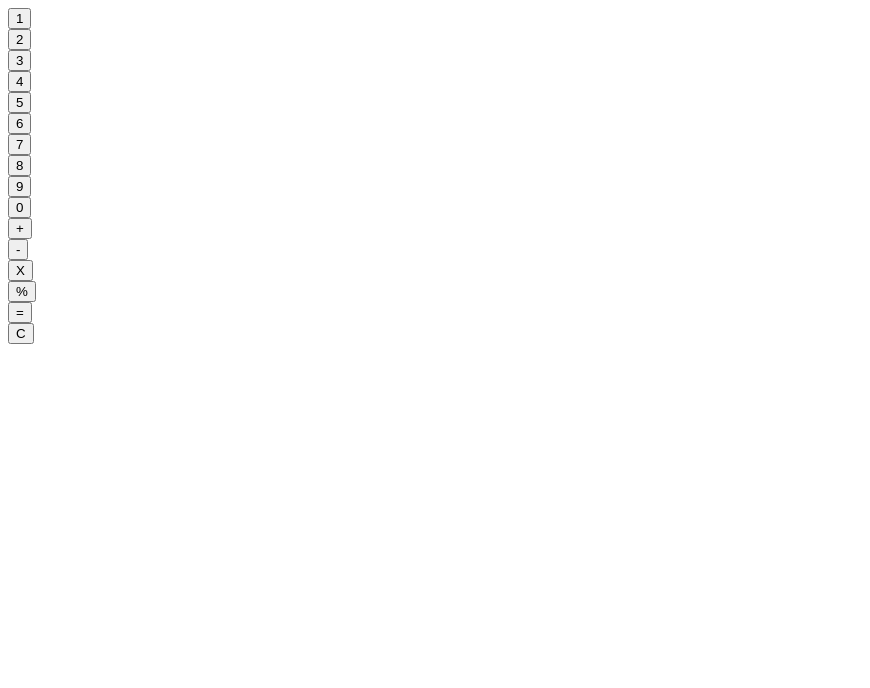
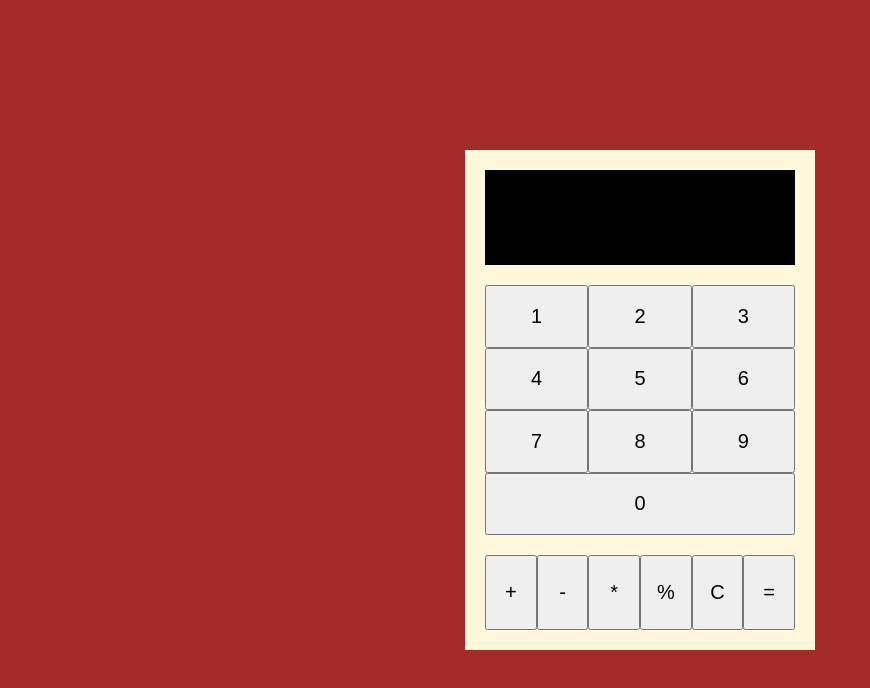
Before and after one commit to santiago4343/Calculator, a plain HTML site: page index.html in a window 1280 px wide. Shown: the whole page, without its empty margins (0-870 px from the left). Drawn offline with Linux system fonts and the light colour scheme.

Commit message:
Finished the basic html and css of the project.

```diff
--- a/index.html
+++ b/index.html
@@ -4,27 +4,42 @@
     <meta charset="UTF-8">
     <meta name="viewport" content="width=device-width, initial-scale=1.0">
     <title>Calculator</title>
-    <styles rel="stylesheet" href="styles.css"></styles>
+    <link rel="stylesheet" href="styles.css">
 </head>
 <body>
-    <div id="Calculator">
-        <div class="number"><button>1</button></div>
-        <div class="number"><button>2</button></div>
-        <div class="number"><button>3</button></div>
-        <div class="number"><button>4</button></div>
-        <div class="number"><button>5</button></div>
-        <div class="number"><button>6</button></div>
-        <div class="number"><button>7</button></div>
-        <div class="number"><button>8</button></div>
-        <div class="number"><button>9</button></div>
-        <div class="number"><button>0</button></div>
-        <div ><button>+</button></div>
-        <div ><button>-</button></div>
-        <div ><button>X</button></div>
-        <div ><button>%</button></div>
-        <div ><button>=</button></div>
-        <div ><button>C</button></div>
+  <div id="calculator">
+        <div id="displayer"></div>
+
+   <div id="numebers">
+    <div class="numbers">
+        <button class="number">1</button>
+        <button class="number">2</button>
+        <button class="number">3</button>
     </div>
+    <div class="numbers">
+        <button class="number">4</button>
+        <button class="number">5</button>
+        <button class="number">6</button>
+    </div>
+    <div class="numbers">
+        <button class="number">7</button>
+        <button class="number">8</button>
+        <button class="number">9</button>
+    </div>
+    <div class="numbers">
+        <button class="number">0</button>
+   </div>
+  </div>
+
+    <div id="operators">
+        <button class="operator">+</button>
+        <button class="operator">-</button>
+        <button class="operator">*</button>
+        <button class="operator">%</button>
+        <button class="operator">C</button>
+        <button class="operator">=</button>
+    </div>
+  </div>
     <script src="script.js"></script>
 </body>
 </html>
--- a/script.js
+++ b/script.js
@@ -1,3 +1,54 @@
+const numberBtns = document.querySelectorAll('.numbers')
+const operatorBtns = document.querySelectorAll('.operator')
+const displayer = document.querySelector('#displayer')
+
+let firstNumber = 0;
+let operator = 0;
+let secondNumber = 0;
+
 const operate = function(num1, operator, num2) {
 
 }
+
+const add = function(num1, num2) {
+    return num1+num2
+}
+
+const subtract = function(num1, num2) {
+    return num1-num2
+}
+
+const multiply = function(num1, num2) {
+    return num1*num2
+}
+
+const divide = function(num1, num2) {
+    return num1/num2
+}
+
+function display(character) {
+    if (displayer.textContent !== '') {
+        displayer.textContent + character
+    } else {displayer.textContent + character}
+}
+
+numberBtns.forEach(el=>
+    el.addEventListener('click', (el)=> {
+        if (firstNumber === 0 && operator === 0 || firstNumber !== el.target.textContent) {
+            firstNumber = el.target.textContent
+            display(firstNumber)
+        } else if (firstNumber !== 0 && operator !== 0) {
+            secondNumber = el.target.textContent
+            display(secondNumber)
+        }
+    })
+)
+
+operatorBtns.forEach(el=>
+    el.addEventListener('click', (el)=> {
+        if (firstNumber !== 0 && operator === 0) {
+            operator = el.target.textContent
+            display(operator)
+        }
+    })
+)
--- a/styles.css
+++ b/styles.css
@@ -0,0 +1,58 @@
+* {
+    margin: 0px;
+    padding: 0px;
+    box-sizing: border-box;
+    font-size: 20px;
+}
+
+body {
+    height: 100vh;
+    display: flex;
+    flex-direction: column;
+    align-items: center;
+    justify-content: center;
+    background-color: brown;
+}
+
+#calculator {
+    background-color: cornsilk;
+    display: flex;
+    flex-direction: column;
+    height: 500px;
+    width: 350px;
+    padding: 20px;
+}
+
+#displayer {
+    flex: 1;
+    max-height: 150px;
+    background-color: black;
+    margin-bottom: 20px;
+    color: white;
+    padding: 10px;
+}
+
+#numebers {
+    display: flex;
+    flex-direction: column;
+    min-height: 250px;
+    margin-bottom: 20px;
+}
+
+.numbers {
+    display: flex;
+    flex: 1;
+}
+
+.number {
+    flex: 1;
+}
+
+#operators {
+    display: flex;
+    flex: 1;
+}
+
+.operator {
+ flex: 1;
+}
```
